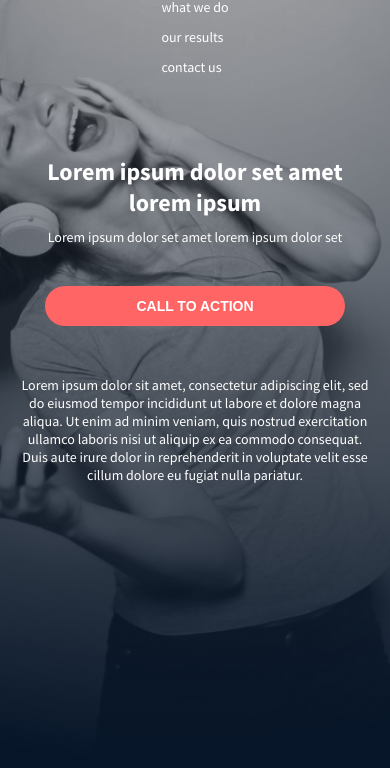
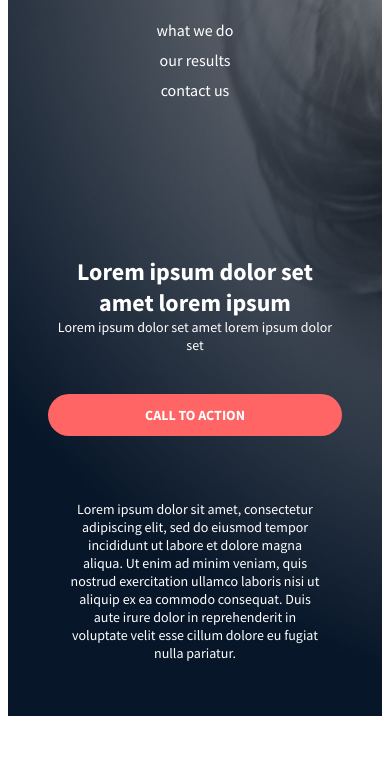
Before and after one commit to FataiAyinla/alx_html_css, a plain HTML site: page 0-index.html in a window 390 px wide. Shown: the part 76-844 px from the top of the page. Drawn offline with Linux system fonts and the light colour scheme.

```diff
--- a/0-index.html
+++ b/0-index.html
@@ -1,40 +1,43 @@
 <!DOCTYPE html>
 <html lang="en">
 <head>
+    <link rel="stylesheet" href="0-styles.css">
+    <link href="https://fonts.googleapis.com/css2?family=Source+Sans+Pro:wght@200;300;400;600;700;900&display=swap" rel="stylesheet">
+    <link rel="preconnect" href="https://fonts.googleapis.com">
+    <link rel="preconnect" href="https://fonts.gstatic.com" crossorigin>
+    <link href="https://fonts.googleapis.com/css2?family=Poppins:ital,wght@0,100;0,200;0,300;0,400;0,500;0,600;0,700;0,800;0,900;1,100;1,200;1,300;1,400;1,500;1,600;1,700;1,800;1,900&family=Source+Sans+3:ital,wght@0,200..900;1,200..900&display=swap" rel="stylesheet">
     <meta charset="UTF-8">
+    <meta name="viewport" content="width=device-width, initial-scale=1.0">
     <title>Headphones</title>
-    <meta name="viewport" content="width=device-width, initial-scale=1.0">
-    <link href="https://fonts.googleapis.com/css2?family=Source+Sans+Pro:wght@200;300;400;600;700;900&display=swap" rel="stylesheet">
-    <link rel="stylesheet" href="0-styles.css">
+
 </head>
 <body>
     <div class="background">
     <header>
         <nav>
-                <img src="./images/logo_headphones.png" alt="Headphones Logo" width="161" height="32">
+         <img src="./images/logo_headphones.png" alt="Headphones Icon" width="161" height="32">
           <ul>
-                    <li><a href="#">what we do</a></li>
-                    <li><a href="#">our results</a></li>
-                    <li><a href="#">contact us</a></li>
+              <li><a href="0">what we do</a></li>
+              <li><a href="1">our results</a></li>
+              <li><a href="2">contact us</a></li>
           </ul>
         </nav>
     </header>
-
-        <main class="main-hero">
-            <section class="main1">
+    <main>
+        <div class="main-hero">
+        <section>
+            <div class="main1">
             <h1>Lorem ipsum dolor set amet lorem ipsum</h1>
             <p>Lorem ipsum dolor set amet lorem ipsum dolor set</p>
             <button>CALL TO ACTION</button>
+            </div>
         </section>
-
         <section class="main2">
-                <p>
-                    Lorem ipsum dolor sit amet, consectetur adipiscing elit, sed do eiusmod tempor incididunt ut labore
-                    et dolore magna aliqua. Ut enim ad minim veniam, quis nostrud exercitation ullamco laboris nisi ut
-                    aliquip ex ea commodo consequat. Duis aute irure dolor in reprehenderit in voluptate velit esse
-                    cillum dolore eu fugiat nulla pariatur.
-                </p>
+            <div>
+            <p>Lorem ipsum dolor sit amet, consectetur adipiscing elit, sed do eiusmod tempor incididunt ut labore et dolore magna aliqua. Ut enim ad minim veniam, quis nostrud exercitation ullamco laboris nisi ut aliquip ex ea commodo consequat. Duis aute irure dolor in reprehenderit in voluptate velit esse cillum dolore eu fugiat nulla pariatur.</p>
+            </div>
         </section>
+       </div>
     </main>
     </div>
 </body>
--- a/0-styles.css
+++ b/0-styles.css
@@ -1,97 +1,98 @@
-* {
-    margin: 0;
-    padding: 0;
-    box-sizing: border-box;
-}
-
-body {
-    font-family: 'Source Sans Pro', sans-serif;
-    color: #fff;
+header {
+    display : flex;
+    justify-content: center;
+    align-items: center;
 }
 
 .background {
+    margin: 0 auto;
+    padding: 0 20px;
     background-image: url('images/headphones_hero_1.jpg');
-    background-size: cover;
-    background-position: center;
-    min-height: 100vh;
 }
 
-/* Header and Navigation */
-header {
-    padding: 20px 0;
+nav  {
+    display: flex;
+    justify-content: center;
+    align-items: center;
+    gap: 600px;
+    padding-top: 20px;
 }
 
-nav {
+nav ul, a {
     display: flex;
-    justify-content: space-between;
-    align-items: center;
-    padding: 0 50px;
+    list-style: none;
+    padding: 0;
+    text-transform: none;
+    text-decoration: none;
+    gap: 50px;
+    color: #fff;
+    font-family: 'source Sans Pro', sans-serif;
+
+
 }
 
-nav ul {
-    display: flex;
-    gap: 40px;
-    list-style: none;
+nav a:hover {
+    color: #FF6565;
 }
 
-nav a {
-    color: white;
-    text-decoration: none;
-    font-weight: 400;
-    font-size: 14px;
-    transition: color 0.3s;
-}
-
-nav a:hover,
 nav a:active {
     color: #FF6565;
 }
 
-/* Hero Section */
+
 .main-hero {
     display: flex;
     flex-direction: column;
     align-items: center;
+    justify-content: center;
     text-align: center;
-    padding: 120px 20px 60px;
+    padding: 120px;
+    color: #fff;
+    gap: 50px;
 }
 
 .main1 h1 {
     font-size: 32px;
-    margin-bottom: 10px;
+    font-family: 'source Sans Pro', sans-serif;
 }
 
 .main1 p {
     font-size: 16px;
+    font-family: 'source Sans Pro', sans-serif;
+}
+
+.main1 {
+    padding-top: 100px;
+}
+
+.main1 h1,
+.main1 p {
+    margin: 0px;
 }
 
 button {
-    margin-top: 40px;
+    border-radius: 30px;
     padding: 12px 24px;
-    border-radius: 30px;
-    border: none;
     background-color: #FF6565;
     color: white;
+    border: none;
+    font-size: 16px;
+    cursor: pointer;
+    margin-top: 40px;
     font-size: 14px;
+    font-family: 'source Sans Pro', sans-serif;
     font-weight: bold;
-    cursor: pointer;
-    transition: opacity 0.3s;
+
 }
 
-button:hover,
-button:active {
-    opacity: 0.9;
+.main2 p {
+        font-family: 'source Sans Pro', sans-serif;
+        font-size: 16px;
+        max-width: 650px;
+
 }
 
-/* Paragraph below button */
-.main2 p {
-    max-width: 650px;
-    font-size: 16px;
-    margin-top: 50px;
-}
-
-/* Responsive Design */
-@media screen and (max-width: 768px) {
+@media screen and (max-width: 480px) {
     nav {
         flex-direction: column;
         gap: 20px;
@@ -100,19 +101,24 @@ button:active {
     nav ul {
         flex-direction: column;
         gap: 10px;
+        align-items: center;
     }
 
     .main-hero {
-        padding: 60px 20px;
+        padding: 40px 20px;
     }
 
     .main1 h1 {
         font-size: 24px;
     }
 
-    .main1 p,
+    .main1 p {
+        font-size: 14px;
+    }
+
     .main2 p {
         font-size: 14px;
+        padding: 0 20px;
     }
 
     button {
@@ -120,3 +126,8 @@ button:active {
         max-width: 300px;
     }
 }
+
+button:hover,
+button:active {
+    opacity: 0.9;
+}
```
Lines whose indentation alone changed are shown as unchanged.
